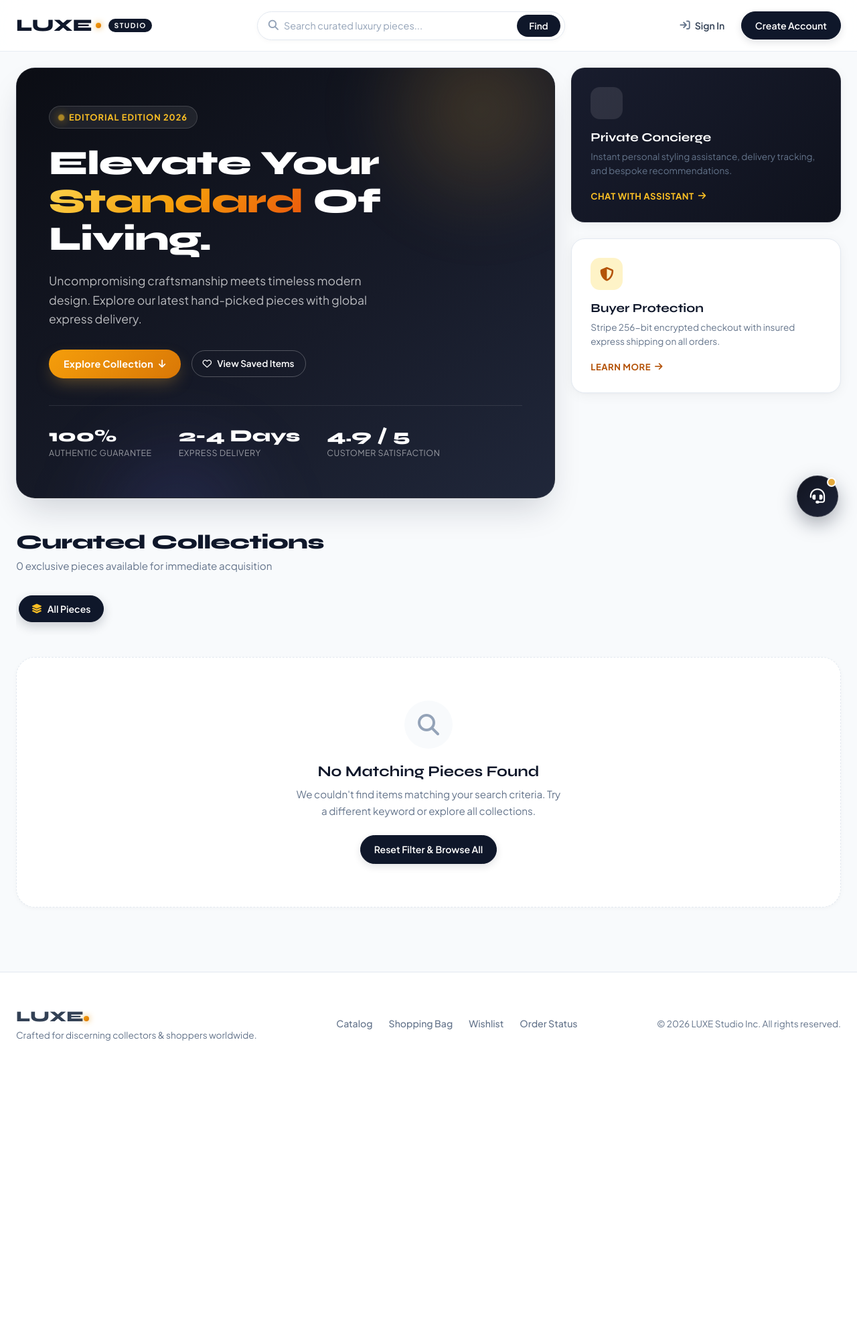
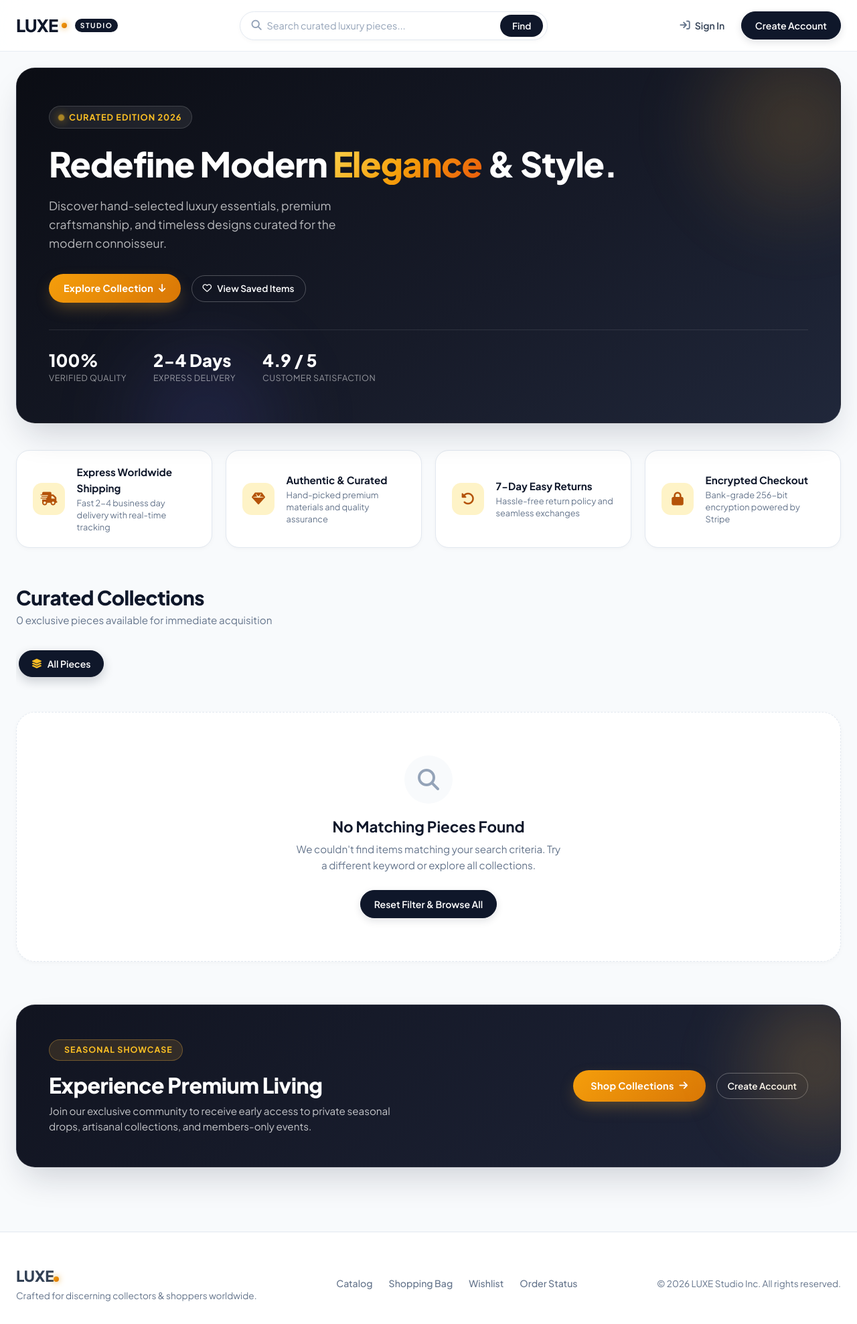
Before and after one commit to dhurka832/Ecommerce, a Django app: page / in a window 1280 px wide. Shown: the whole page at 67% size. Before the commit the page ends 1554 px from the top, so only its background shows below. Run offline with Django 5.2, Linux system fonts and the light colour scheme; data that the repository does not hold is empty; parts of the project's set-up code (start-up, migrations or seed data) failed here and were passed over.

Commit message:
modify and save the UI changes

```diff
--- a/store/static/store/css/main.css
+++ b/store/static/store/css/main.css
@@ -3,7 +3,7 @@
    Bespoke, Editorial, Card-Driven Architecture
    ========================================================================== */
 
-@import url('https://fonts.googleapis.com/css2?family=Plus+Jakarta+Sans:wght@300;400;500;600;700;800&family=Syne:wght@600;700;800&display=swap');
+@import url('https://fonts.googleapis.com/css2?family=Plus+Jakarta+Sans:ital,wght@0,300..800;1,300..800&family=Outfit:wght@300;400;500;600;700;800;900&family=Syne:wght@500;700;800&display=swap');
 
 :root {
   /* Colors */
@@ -45,7 +45,7 @@
   --border-focus: #e5a93c;
 
   /* Typography */
-  --font-display: 'Syne', -apple-system, BlinkMacSystemFont, sans-serif;
+  --font-display: 'Plus Jakarta Sans', 'Outfit', -apple-system, BlinkMacSystemFont, "Segoe UI", sans-serif;
   --font-body: 'Plus Jakarta Sans', -apple-system, BlinkMacSystemFont, "Segoe UI", Roboto, sans-serif;
 
   /* Radii */
@@ -438,17 +438,18 @@ button, input, select, textarea {
 }
 
 /* ==========================================================================
-   HERO BENTO GRID SECTION
+   HERO BANNER SECTION
    ========================================================================== */
+.luxe-hero-banner,
 .luxe-hero-bento {
-  display: grid;
-  grid-template-columns: 2fr 1fr;
-  grid-gap: 1.5rem;
+  display: block;
+  width: 100%;
   margin-top: 1.5rem;
   margin-bottom: 2.5rem;
 }
 
 .hero-main-card {
+  width: 100%;
   background: linear-gradient(145deg, #0b0d14 0%, #171b29 60%, #20273a 100%);
   border-radius: var(--radius-xl);
   padding: 3.5rem 3rem;
@@ -665,6 +666,128 @@ button, input, select, textarea {
 
 .bento-card-dark .bento-card-link {
   color: #fbbf24;
+}
+
+/* Value Proposition Features Bar */
+.hero-features-bar {
+  display: grid;
+  grid-template-columns: repeat(auto-fit, minmax(240px, 1fr));
+  gap: 1.25rem;
+  margin: 2.5rem 0 3.5rem;
+}
+
+.hero-feature-card {
+  display: flex;
+  align-items: center;
+  gap: 1.1rem;
+  background: #ffffff;
+  border: 1px solid var(--border-light);
+  border-radius: var(--radius-lg);
+  padding: 1.25rem 1.5rem;
+  box-shadow: var(--shadow-subtle);
+  transition: var(--tr-smooth);
+}
+
+.hero-feature-card:hover {
+  transform: translateY(-3px);
+  border-color: rgba(229, 169, 60, 0.4);
+  box-shadow: var(--shadow-card-hover);
+}
+
+.hero-feature-icon {
+  width: 48px;
+  height: 48px;
+  border-radius: var(--radius-md);
+  background: var(--accent-gold-light);
+  color: var(--accent-gold-dark);
+  display: flex;
+  align-items: center;
+  justify-content: center;
+  font-size: 1.25rem;
+  flex-shrink: 0;
+  transition: var(--tr-bounce);
+}
+
+.hero-feature-card:hover .hero-feature-icon {
+  transform: scale(1.08) rotate(4deg);
+  background: var(--accent-gold-gradient);
+  color: #ffffff;
+}
+
+.hero-feature-title {
+  font-size: 0.95rem;
+  font-weight: 700;
+  color: var(--text-dark);
+  margin-bottom: 2px;
+}
+
+.hero-feature-desc {
+  font-size: 0.8rem;
+  color: var(--text-muted);
+  margin-bottom: 0;
+  line-height: 1.4;
+}
+
+/* Promotional Showcase Banner */
+.luxe-promo-banner {
+  background: linear-gradient(135deg, #111420 0%, #1e2438 100%);
+  border-radius: var(--radius-xl);
+  padding: 3rem;
+  color: #ffffff;
+  margin: 4rem 0 2rem;
+  position: relative;
+  overflow: hidden;
+  border: 1px solid rgba(255, 255, 255, 0.08);
+  box-shadow: var(--shadow-elevated);
+  display: flex;
+  align-items: center;
+  justify-content: space-between;
+  gap: 2rem;
+  flex-wrap: wrap;
+}
+
+.luxe-promo-banner::before {
+  content: '';
+  position: absolute;
+  top: -30%;
+  right: -10%;
+  width: 320px;
+  height: 320px;
+  background: radial-gradient(circle, rgba(229, 169, 60, 0.25) 0%, rgba(229, 169, 60, 0) 70%);
+  filter: blur(35px);
+  pointer-events: none;
+}
+
+.promo-badge {
+  display: inline-flex;
+  align-items: center;
+  gap: 8px;
+  background: rgba(229, 169, 60, 0.15);
+  border: 1px solid rgba(229, 169, 60, 0.35);
+  color: #fbbf24;
+  padding: 5px 14px;
+  border-radius: var(--radius-pill);
+  font-size: 0.78rem;
+  font-weight: 700;
+  letter-spacing: 1px;
+  text-transform: uppercase;
+  margin-bottom: 1rem;
+}
+
+.promo-title {
+  font-size: 2rem;
+  font-weight: 800;
+  color: #ffffff;
+  margin-bottom: 0.5rem;
+  letter-spacing: -0.5px;
+}
+
+.promo-subtitle {
+  font-size: 0.95rem;
+  color: rgba(255, 255, 255, 0.75);
+  max-width: 540px;
+  margin-bottom: 0;
+  line-height: 1.5;
 }
 
 /* ==========================================================================
--- a/store/static/store/js/chatbot.js
+++ b/store/static/store/js/chatbot.js
@@ -1,5 +1,5 @@
 /* ==========================================================================
-   LUXE CONCIERGE CHATBOT WIDGET
+   LUXE STORE ASSISTANT CHATBOT WIDGET
    Pure JS (No Bootstrap dependencies)
    ========================================================================== */
 
@@ -53,7 +53,7 @@ document.addEventListener('DOMContentLoaded', function () {
     const loadingDiv = document.createElement('div');
     loadingDiv.id = 'chatbotLoading';
     loadingDiv.className = 'chatbot-msg chatbot-msg-bot';
-    loadingDiv.innerHTML = '<div class="chatbot-bubble" style="opacity:0.8;"><i class="fa fa-spinner fa-spin" style="margin-right:6px;"></i><em>Concierge is thinking...</em></div>';
+    loadingDiv.innerHTML = '<div class="chatbot-bubble" style="opacity:0.8;"><i class="fa fa-spinner fa-spin" style="margin-right:6px;"></i><em>Assistant is thinking...</em></div>';
     chatBody.appendChild(loadingDiv);
     scrollToBottom();
   }
--- a/store/templates/store/base.html
+++ b/store/templates/store/base.html
@@ -6,7 +6,10 @@
   <meta name="viewport" content="width=device-width, initial-scale=1.0">
   <title>{% block title %}LUXE — Curated Luxury & Lifestyle{% endblock %}</title>
 
-  <!-- Font Awesome 6 -->
+  <!-- Google Fonts & Font Awesome 6 -->
+  <link rel="preconnect" href="https://fonts.googleapis.com">
+  <link rel="preconnect" href="https://fonts.gstatic.com" crossorigin>
+  <link href="https://fonts.googleapis.com/css2?family=Outfit:wght@300;400;500;600;700;800;900&family=Plus+Jakarta+Sans:ital,wght@0,300..800;1,300..800&family=Syne:wght@500;700;800&display=swap" rel="stylesheet">
   <link rel="stylesheet" href="https://cdnjs.cloudflare.com/ajax/libs/font-awesome/6.5.0/css/all.min.css">
 
   <!-- Custom Luxe Design System (Pure CSS - No Bootstrap) -->
@@ -148,56 +151,7 @@
     </div>
   </footer>
 
-  <!-- Floating Concierge Chatbot Button & Card Modal -->
-  <button class="chatbot-fab-btn" id="chatbotToggleBtn" title="LUXE Private Concierge">
-    <span class="chatbot-fab-pulse"></span>
-    <i class="fa-solid fa-headset"></i>
-  </button>
-
-  <div class="chatbot-window-card hidden" id="chatbotWindow">
-    <div class="chatbot-header">
-      <div style="display: flex; align-items: center; gap: 10px;">
-        <div class="chatbot-avatar"><i class="fa-solid fa-sparkles"></i></div>
-        <div>
-          <div style="font-weight: 700; font-size: 0.95rem; color: #fff;">LUXE Concierge</div>
-          <div style="font-size: 0.72rem; color: #fbbf24; display: flex; align-items: center; gap: 5px;">
-            <span style="width: 6px; height: 6px; background: #10b981; border-radius: 50%; display: inline-block;"></span> 24/7 Live Assistant
-          </div>
-        </div>
-      </div>
-      <button type="button" class="chatbot-close-btn" id="chatbotCloseBtn" aria-label="Close Assistant">
-        <i class="fa fa-times"></i>
-      </button>
-    </div>
-
-    <div class="chatbot-body" id="chatbotBody">
-      <div class="chatbot-msg chatbot-msg-bot">
-        <div class="chatbot-bubble">
-          ✨ Welcome to <strong>LUXE Concierge</strong>. How may I assist your shopping journey today?
-        </div>
-      </div>
-    </div>
-
-    <div class="chatbot-chips">
-      <button type="button" class="chatbot-chip" data-msg="Shipping and Delivery info">🚚 Delivery</button>
-      <button type="button" class="chatbot-chip" data-msg="Payment options and Stripe">💳 Payment</button>
-      <button type="button" class="chatbot-chip" data-msg="Return and Refund policy">🔄 Returns</button>
-      <button type="button" class="chatbot-chip" data-msg="Track my order history">📦 Orders</button>
-    </div>
-
-    <div class="chatbot-footer">
-      <form id="chatbotForm" class="chatbot-form">
-        {% csrf_token %}
-        <input type="text" id="chatbotInput" class="chatbot-input" placeholder="Ask about items, delivery, policies..." autocomplete="off">
-        <button type="submit" id="chatbotSendBtn" class="chatbot-send-btn" aria-label="Send message">
-          <i class="fa fa-paper-plane" style="font-size: 0.85rem;"></i>
-        </button>
-      </form>
-    </div>
-  </div>
-
   <!-- Vanilla Scripts -->
   <script src="{% static 'store/js/main.js' %}"></script>
-  <script src="{% static 'store/js/chatbot.js' %}"></script>
 </body>
 </html>
--- a/store/templates/store/cart.html
+++ b/store/templates/store/cart.html
@@ -8,7 +8,7 @@
     <div>
       <h1 class="luxe-section-title">Your Shopping Bag</h1>
       <p class="luxe-section-subtitle">
-        {{ items.count }} curated item{{ items.count|pluralize }} in your private selection
+        {{ items.count }} curated item{{ items.count|pluralize }} in your shopping bag
       </p>
     </div>
     {% if items %}
--- a/store/templates/store/home.html
+++ b/store/templates/store/home.html
@@ -1,24 +1,24 @@
 {% extends 'store/base.html' %}
-{% block title %}LUXE — Premium Curated Shopping{% endblock %}
+{% block title %}LUXE — Curated Luxury & Modern Lifestyle{% endblock %}
 
 {% block content %}
 <div class="luxe-container">
 
-  <!-- Editorial Hero Bento Grid -->
-  <section class="luxe-hero-bento">
+  <!-- Editorial Hero Section -->
+  <section class="luxe-hero-banner animate-fade-in">
 
     <!-- Primary Showcase Card -->
     <div class="hero-main-card">
       <div>
         <div class="hero-tag-badge">
           <span class="hero-tag-pulse"></span>
-          <span>Editorial Edition 2026</span>
+          <span>Curated Edition 2026</span>
         </div>
         <h1 class="hero-title">
-          Elevate Your <em>Standard</em> Of Living.
+          Redefine Modern <em>Elegance</em> & Style.
         </h1>
         <p class="hero-subtitle">
-          Uncompromising craftsmanship meets timeless modern design. Explore our latest hand-picked pieces with global express delivery.
+          Discover hand-selected luxury essentials, premium craftsmanship, and timeless designs curated for the modern connoisseur.
         </p>
         <div class="hero-cta-group">
           <a href="#catalog" class="luxe-btn-gold">
@@ -35,7 +35,7 @@
       <div class="hero-stats-row">
         <div class="hero-stat-item">
           <div class="hero-stat-num">100%</div>
-          <div class="hero-stat-label">Authentic Guarantee</div>
+          <div class="hero-stat-label">Verified Quality</div>
         </div>
         <div class="hero-stat-item">
           <div class="hero-stat-num">2-4 Days</div>
@@ -48,45 +48,50 @@
       </div>
     </div>
 
-    <!-- Bento Side Feature Cards -->
-    <div class="hero-side-stack">
+  </section>
 
-      <!-- Feature Card 1: Concierge -->
-      <div class="bento-card bento-card-dark" style="cursor: pointer;" onclick="document.getElementById('chatbotToggleBtn').click();">
+  <!-- Value Proposition Bar -->
+  <section class="hero-features-bar">
+    <div class="hero-feature-card">
+      <div class="hero-feature-icon">
+        <i class="fa-solid fa-truck-fast"></i>
+      </div>
       <div>
-          <div class="bento-card-icon bento-card-icon-dark">
-            <i class="fa-solid fa-sparkles"></i>
+        <div class="hero-feature-title">Express Worldwide Shipping</div>
+        <div class="hero-feature-desc">Fast 2-4 business day delivery with real-time tracking</div>
       </div>
-          <h4>Private Concierge</h4>
-          <p>Instant personal styling assistance, delivery tracking, and bespoke recommendations.</p>
     </div>
-        <span class="bento-card-link">
-          <span>Chat with Assistant</span>
-          <i class="fa fa-arrow-right"></i>
-        </span>
+    <div class="hero-feature-card">
+      <div class="hero-feature-icon">
+        <i class="fa-solid fa-gem"></i>
       </div>
-
-      <!-- Feature Card 2: Express Shipping & Protection -->
-      <div class="bento-card">
       <div>
-          <div class="bento-card-icon">
-            <i class="fa-solid fa-shield-halved"></i>
+        <div class="hero-feature-title">Authentic & Curated</div>
+        <div class="hero-feature-desc">Hand-picked premium materials and quality assurance</div>
       </div>
-          <h4>Buyer Protection</h4>
-          <p>Stripe 256-bit encrypted checkout with insured express shipping on all orders.</p>
     </div>
-        <span class="bento-card-link">
-          <span>Learn More</span>
-          <i class="fa fa-arrow-right"></i>
-        </span>
+    <div class="hero-feature-card">
+      <div class="hero-feature-icon">
+        <i class="fa-solid fa-rotate-left"></i>
       </div>
-
+      <div>
+        <div class="hero-feature-title">7-Day Easy Returns</div>
+        <div class="hero-feature-desc">Hassle-free return policy and seamless exchanges</div>
       </div>
-
+    </div>
+    <div class="hero-feature-card">
+      <div class="hero-feature-icon">
+        <i class="fa-solid fa-lock"></i>
+      </div>
+      <div>
+        <div class="hero-feature-title">Encrypted Checkout</div>
+        <div class="hero-feature-desc">Bank-grade 256-bit encryption powered by Stripe</div>
+      </div>
+    </div>
   </section>
 
   <!-- Category Filter Cards Deck -->
-  <section id="catalog" style="margin-top: 3rem;">
+  <section id="catalog">
     <div class="luxe-section-header">
       <div>
         <h2 class="luxe-section-title">
@@ -207,5 +212,29 @@
 
   </section>
 
+  <!-- Showcase / Newsletter Promo Banner -->
+  <section class="luxe-promo-banner animate-fade-up">
+    <div>
+      <div class="promo-badge">
+        <i class="fa-solid fa-sparkles"></i> Seasonal Showcase
+      </div>
+      <h2 class="promo-title">Experience Premium Living</h2>
+      <p class="promo-subtitle">
+        Join our exclusive community to receive early access to private seasonal drops, artisanal collections, and members-only events.
+      </p>
+    </div>
+    <div style="display: flex; gap: 1rem; align-items: center; flex-wrap: wrap;">
+      <a href="#catalog" class="luxe-btn-gold" style="padding: 12px 26px;">
+        <span>Shop Collections</span>
+        <i class="fa fa-arrow-right"></i>
+      </a>
+      {% if not user.is_authenticated %}
+        <a href="{% url 'register' %}" class="luxe-btn-outline" style="color: #ffffff; border-color: rgba(255,255,255,0.3);">
+          <span>Create Account</span>
+        </a>
+      {% endif %}
+    </div>
+  </section>
+
 </div>
 {% endblock %}
--- a/store/templates/store/login.html
+++ b/store/templates/store/login.html
@@ -17,7 +17,7 @@
           Access Your Curated Portfolio
         </h2>
         <p style="color: rgba(255,255,255,0.7); font-size: 0.95rem; line-height: 1.6;">
-          Sign in to access your personal concierge, synchronized wishlists, and express 1-click checkout.
+          Sign in to access your curated portfolio, synchronized wishlists, and express 1-click checkout.
         </p>
       </div>
 
--- a/store/templates/store/order_success.html
+++ b/store/templates/store/order_success.html
@@ -16,7 +16,7 @@
     <h1 style="font-size: 2.2rem; margin-bottom: 0.75rem;">Order Confirmed!</h1>
 
     <p style="color: var(--text-muted); font-size: 0.95rem; margin-bottom: 2rem; line-height: 1.6;">
-      Thank you for acquiring your pieces with LUXE. Your order has been securely processed through Stripe and is now being packaged by our concierge team.
+      Thank you for acquiring your pieces with LUXE. Your order has been securely processed through Stripe and is now being prepared for expedited dispatch.
     </p>
 
     <!-- Delivery ETA Card -->
--- a/store/templates/store/register.html
+++ b/store/templates/store/register.html
@@ -17,7 +17,7 @@
           Join an Elite Circle of Shoppers
         </h2>
         <p style="color: rgba(255,255,255,0.7); font-size: 0.95rem; line-height: 1.6;">
-          Register to unlock exclusive drop alerts, private concierge support, and global express shipping benefits.
+          Register to unlock exclusive drop alerts, curated collections, and global express shipping benefits.
         </p>
       </div>
 
@@ -26,7 +26,7 @@
           <i class="fa-solid fa-gem" style="color: #fbbf24;"></i> Complimentary Luxury Gift Packaging
         </div>
         <div style="display: flex; align-items: center; gap: 8px; font-size: 0.82rem; color: rgba(255,255,255,0.8);">
-          <i class="fa-solid fa-headset" style="color: #fbbf24;"></i> 24/7 Dedicated Concierge Access
+          <i class="fa-solid fa-shield-check" style="color: #fbbf24;"></i> Verified Authenticity Guarantee
         </div>
       </div>
     </div>
--- a/store/templates/store/wishlist.html
+++ b/store/templates/store/wishlist.html
@@ -6,7 +6,7 @@
 
   <div class="luxe-section-header">
     <div>
-      <h1 class="luxe-section-title">Your Private Wishlist</h1>
+      <h1 class="luxe-section-title">Your Wishlist</h1>
       <p class="luxe-section-subtitle">
         {{ items.count }} reserved piece{{ items.count|pluralize }} saved for future acquisition
       </p>
@@ -74,7 +74,7 @@
       <i class="fa-regular fa-heart"></i>
     </div>
     <h2 class="luxe-empty-title">Your Wishlist is Empty</h2>
-    <p class="luxe-empty-text">Tap the heart icon on any piece to save it to your private portfolio and receive priority availability notifications.</p>
+    <p class="luxe-empty-text">Tap the heart icon on any piece to save it to your wishlist and receive priority availability notifications.</p>
     <a href="/" class="luxe-btn-primary">
       <i class="fa-solid fa-gem"></i>
       <span>Explore Exclusive Catalog</span>
```
Also changed, not shown: README.md. Lines whose indentation alone changed are shown as unchanged.
